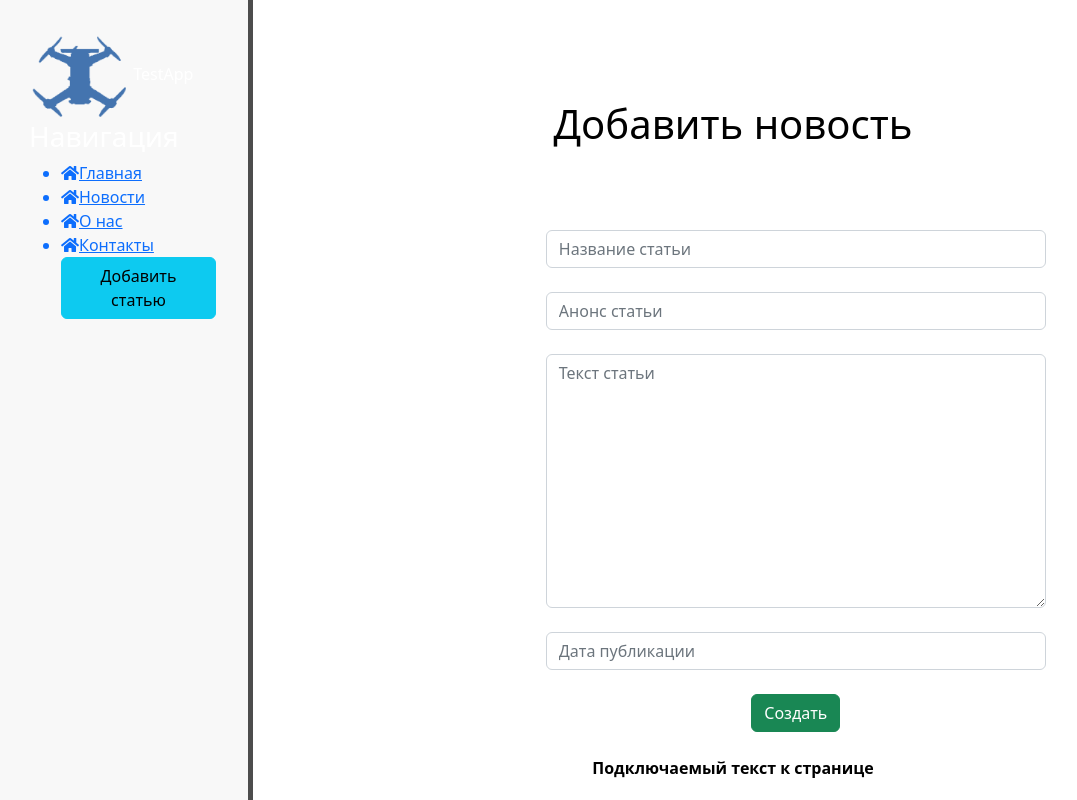
After one commit to ivanprofpv/testappython, a Django app: page /news/create in a window 1280 px wide. The commit adds this page. Shown: the whole page, without its empty margins (3-1080 px from the left). Run offline with Django 4.2, Linux system fonts and the light colour scheme; some libraries are stand-ins or nearby versions.

Commit message:
add create page and save form in bd

```diff
--- a/main/static/main/css/main.css
+++ b/main/static/main/css/main.css
@@ -15,3 +15,9 @@
     text-align: center;
     width: 75%;
 }
+
+form {
+    margin-left: 30%;
+    width: 500px;
+    margin-top: 50px;
+}
--- a/main/templates/main/layout.html
+++ b/main/templates/main/layout.html
@@ -22,6 +22,7 @@
             <a href="{% url 'news_home' %}"><li><i class="fas fa-home"></i>Новости</li></a>
             <a href="{% url 'about' %}"><li><i class="fas fa-home"></i>О нас</li></a>
             <a href="{% url 'contacts' %}"><li><i class="fas fa-home"></i>Контакты</li></a>
+            <a href="{% url 'create' %}"><button class="btn btn-info">Добавить статью</button></a>
         </ul>
     </sidebar>
     <main>
--- /dev/null
+++ b/news/forms.py
@@ -0,0 +1,26 @@
+from .models import Articles
+from django.forms import ModelForm, TextInput, DateTimeInput, Textarea
+
+class ArticlesForm(ModelForm):
+    class Meta:
+        model = Articles
+        fields = ['title', 'anons', 'full_text', 'date']
+
+        widgets = {
+            'title': TextInput(attrs={
+                'class': 'form-control',
+                'placeholder': 'Название статьи'
+            }),
+            'anons': TextInput(attrs={
+                'class': 'form-control',
+                'placeholder': 'Анонс статьи'
+            }),
+            'full_text': Textarea(attrs={
+                'class': 'form-control',
+                'placeholder': 'Текст статьи'
+            }),
+            'date': DateTimeInput(attrs={
+                'class': 'form-control',
+                'placeholder': 'Дата публикации'
+            })
+        }
--- /dev/null
+++ b/news/templates/news/create.html
@@ -0,0 +1,19 @@
+{% extends 'main/layout.html' %}
+
+{% block title %}
+        Добавить новость
+{% endblock %}
+
+{% block content %}
+        <h1>Добавить новость</h1>
+        <br>
+        <form method="post">
+                {% csrf_token %}
+                <span>{{ error }}</span>
+                {{ form.title }}<br>
+                {{ form.anons }}<br>
+                {{ form.full_text }}<br>
+                {{ form.date }}<br>
+                <button class="btn btn-success" type="submit">Создать</button>
+        </form>
+{% endblock %}
--- a/news/urls.py
+++ b/news/urls.py
@@ -2,5 +2,6 @@
 from . import views
 
 urlpatterns = [
-    path('', views.news_home, name='news_home')
+    path('', views.news_home, name='news_home'),
+    path('create', views.create, name='create')
 ]
--- a/news/views.py
+++ b/news/views.py
@@ -1,6 +1,25 @@
-from django.shortcuts import render
+from django.shortcuts import render, redirect
 from .models import Articles
+from .forms import ArticlesForm
 
 def news_home(request):
     news = Articles.objects.order_by('-date')[:5]
     return render(request, 'news/news_home.html', {'news': news})
+
+def create(request):
+    error = ''
+    if request.method == 'POST':
+        form = ArticlesForm(request.POST)
+        if form.is_valid():
+            form.save()
+            return redirect('news_home')
+        else:
+            error = 'В форме допущены ошибки'
+
+    form = ArticlesForm()
+
+    data = {
+        'form': form,
+        'error': error
+    }
+    return render(request, 'news/create.html', data)
```
Also changed, not shown: db.sqlite3.
